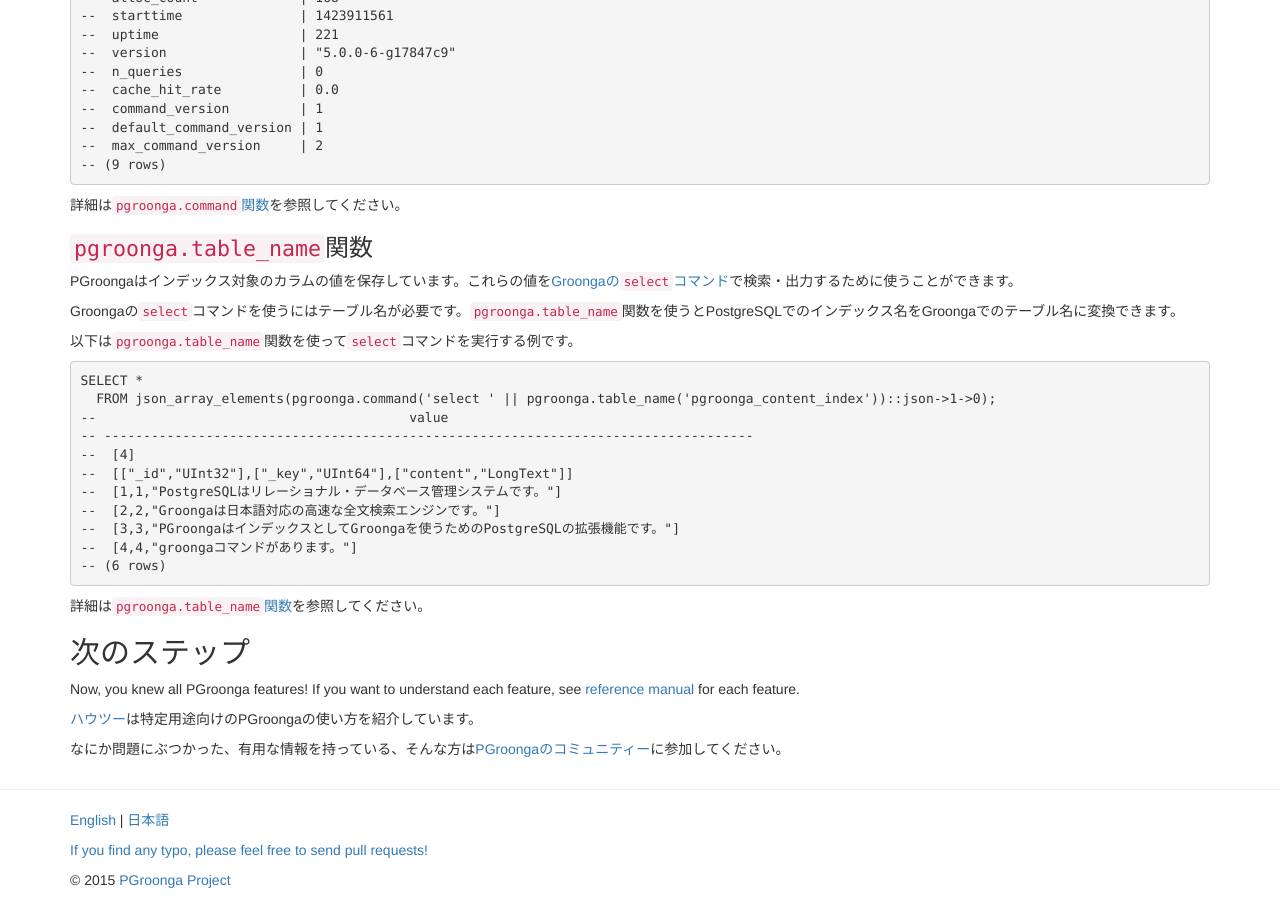
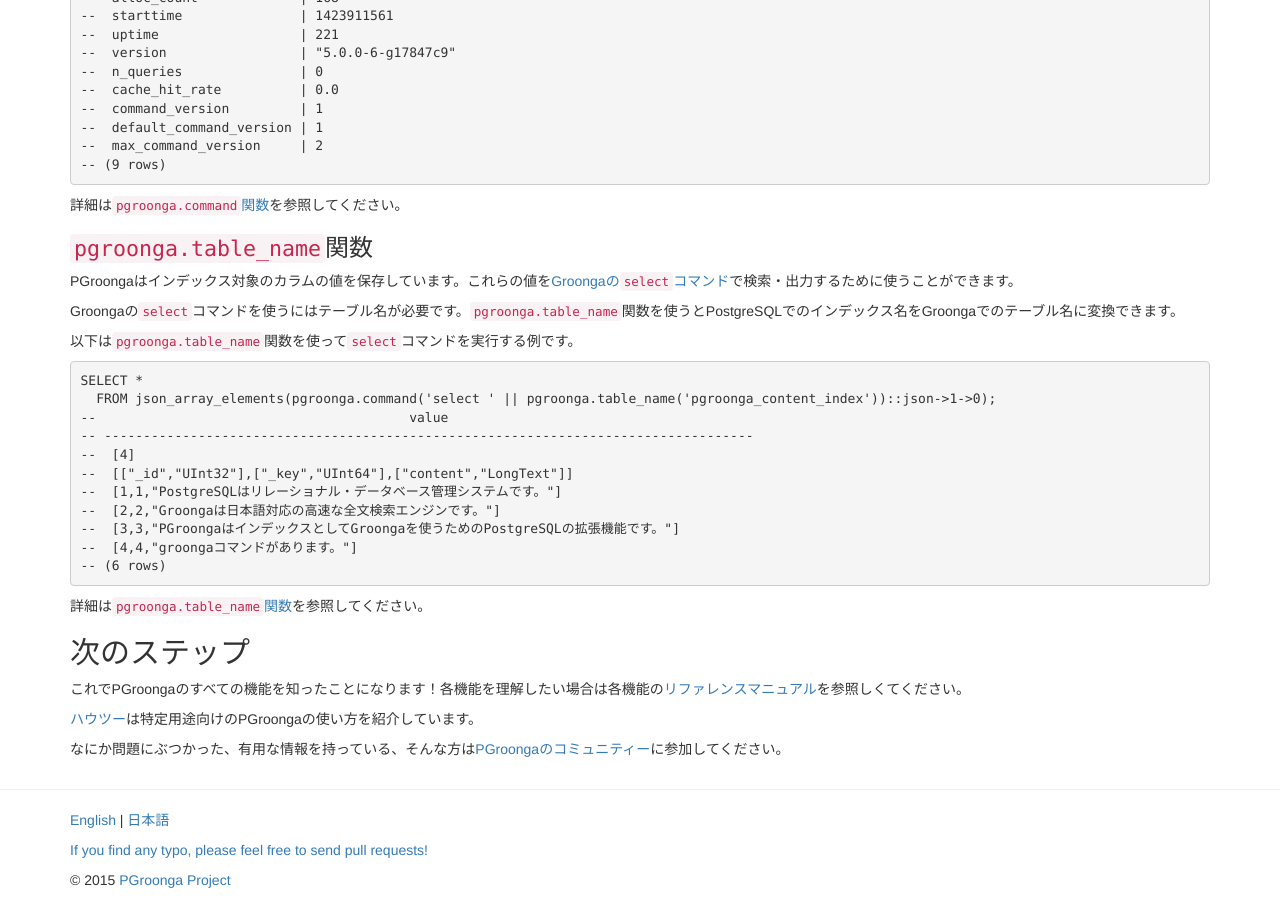
Before and after one commit to pgroonga/pgroonga.github.io, a Jekyll site: the page built from ja/tutorial/index.md, in a window 1280 px wide and 900 px high, scrolled down 10376 px. Built offline with Jekyll 4.4.1, drawn with Linux system fonts in a browser that asks for light colours.

Commit message:
Update message

```diff
--- a/ja/tutorial/index.md
+++ b/ja/tutorial/index.md
@@ -652,7 +652,7 @@
 
 ## 次のステップ
 
-Now, you knew all PGroonga features! If you want to understand each feature, see [reference manual](../reference/) for each feature.
+これでPGroongaのすべての機能を知ったことになります！各機能を理解したい場合は各機能の[リファレンスマニュアル](../reference/)を参照しくてください。
 
 [ハウツー](../how-to/)は特定用途向けのPGroongaの使い方を紹介しています。
 
```
Also changed, not shown: 1 other file.
